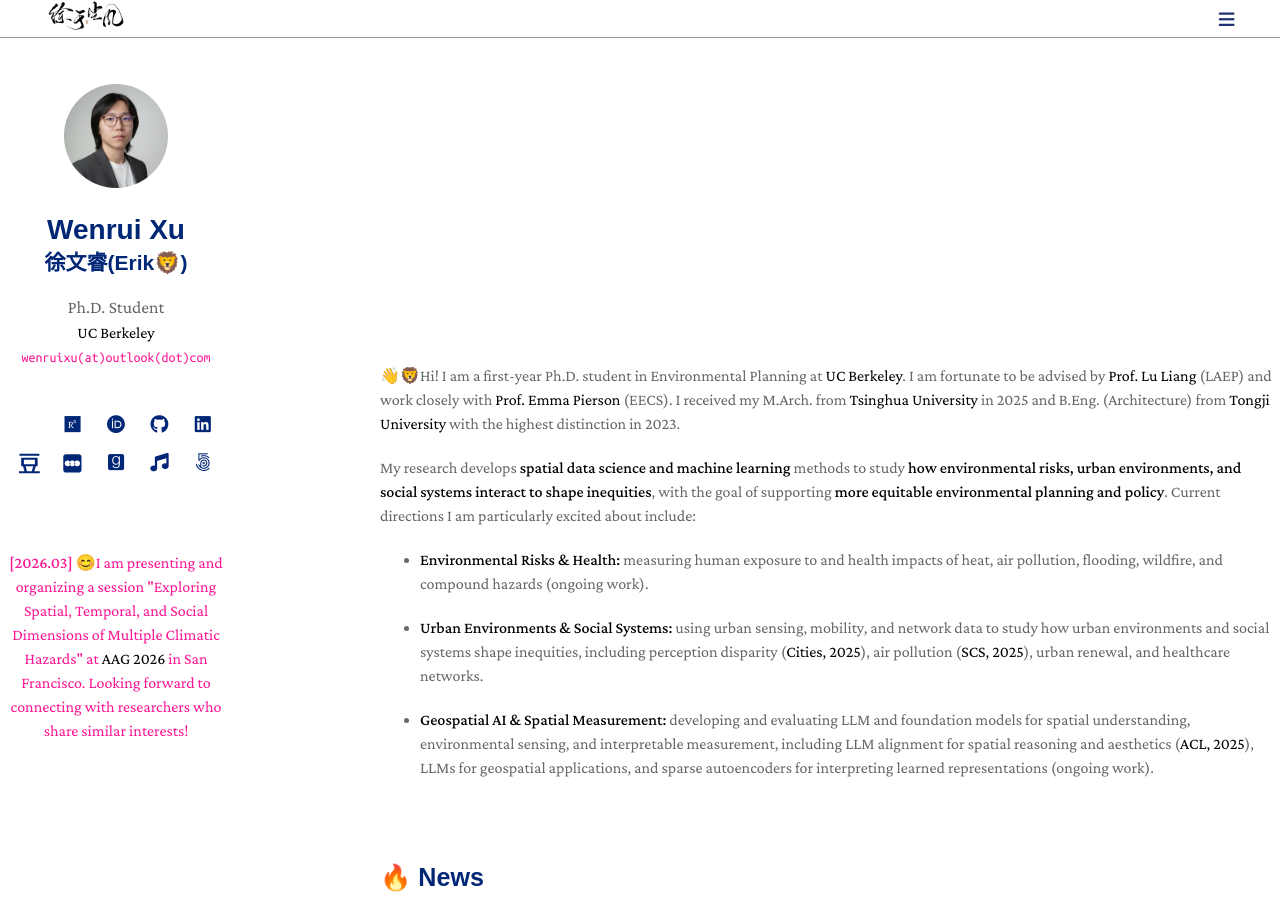
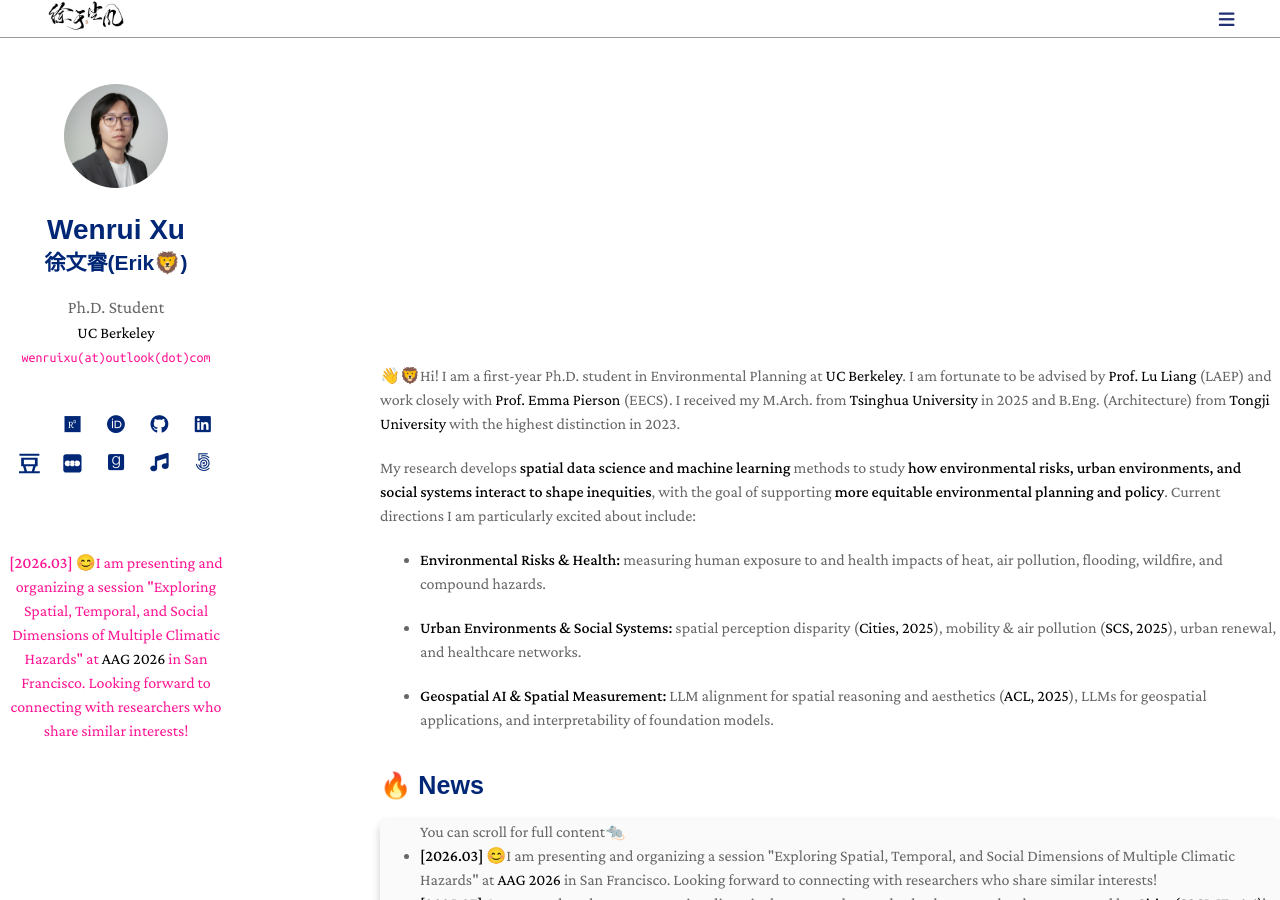
Before and after one commit to ruaruaxu/ruaruaxu.github.io, a Jekyll site: the page built from index.md, in a window 1280 px wide and 900 px high. Built offline with Jekyll 4.4.1, drawn with Linux system fonts in a browser that asks for light colours; a style sheet for code colours, icons or effects is not loaded.

Commit message:
Update index.md

```diff
--- a/index.md
+++ b/index.md
@@ -149,12 +149,11 @@
 
 My research develops **spatial data science and machine learning** methods to study **how environmental risks, urban environments, and social systems interact to shape inequities**, with the goal of supporting **more equitable environmental planning and policy**. Current directions I am particularly excited about include:
 
-- **Environmental Risks & Health:** measuring human exposure to and health impacts of heat, air pollution, flooding, wildfire, and compound hazards (ongoing work).
+- **Environmental Risks & Health:** measuring human exposure to and health impacts of heat, air pollution, flooding, wildfire, and compound hazards.
 
-- **Urban Environments & Social Systems:** using urban sensing, mobility, and network data to study how urban environments and social systems shape inequities, including perception disparity ([Cities, 2025](https://wenruixu.com/assets/files/publication/j.cities.2025.106278.pdf)), air pollution ([SCS, 2025](https://wenruixu.com/assets/files/publication/xuSpatiotemporalImpactsPurposespecific2025.pdf)), urban renewal, and healthcare networks.
+- **Urban Environments & Social Systems:** spatial perception disparity ([Cities, 2025](https://wenruixu.com/assets/files/publication/j.cities.2025.106278.pdf)), mobility & air pollution ([SCS, 2025](https://wenruixu.com/assets/files/publication/xuSpatiotemporalImpactsPurposespecific2025.pdf)), urban renewal, and healthcare networks.
 
-- **Geospatial AI & Spatial Measurement:** developing and evaluating LLM and foundation models for spatial understanding, environmental sensing, and interpretable measurement, including LLM alignment for spatial reasoning and aesthetics ([ACL, 2025](https://aclanthology.org/2025.acl-long.567/)), LLMs for geospatial applications, and sparse autoencoders for interpreting learned representations (ongoing work).
-
+- **Geospatial AI & Spatial Measurement:** LLM alignment for spatial reasoning and aesthetics ([ACL, 2025](https://aclanthology.org/2025.acl-long.567/)), LLMs for geospatial applications, and interpretability of foundation models.
  <br>
 
 
```
